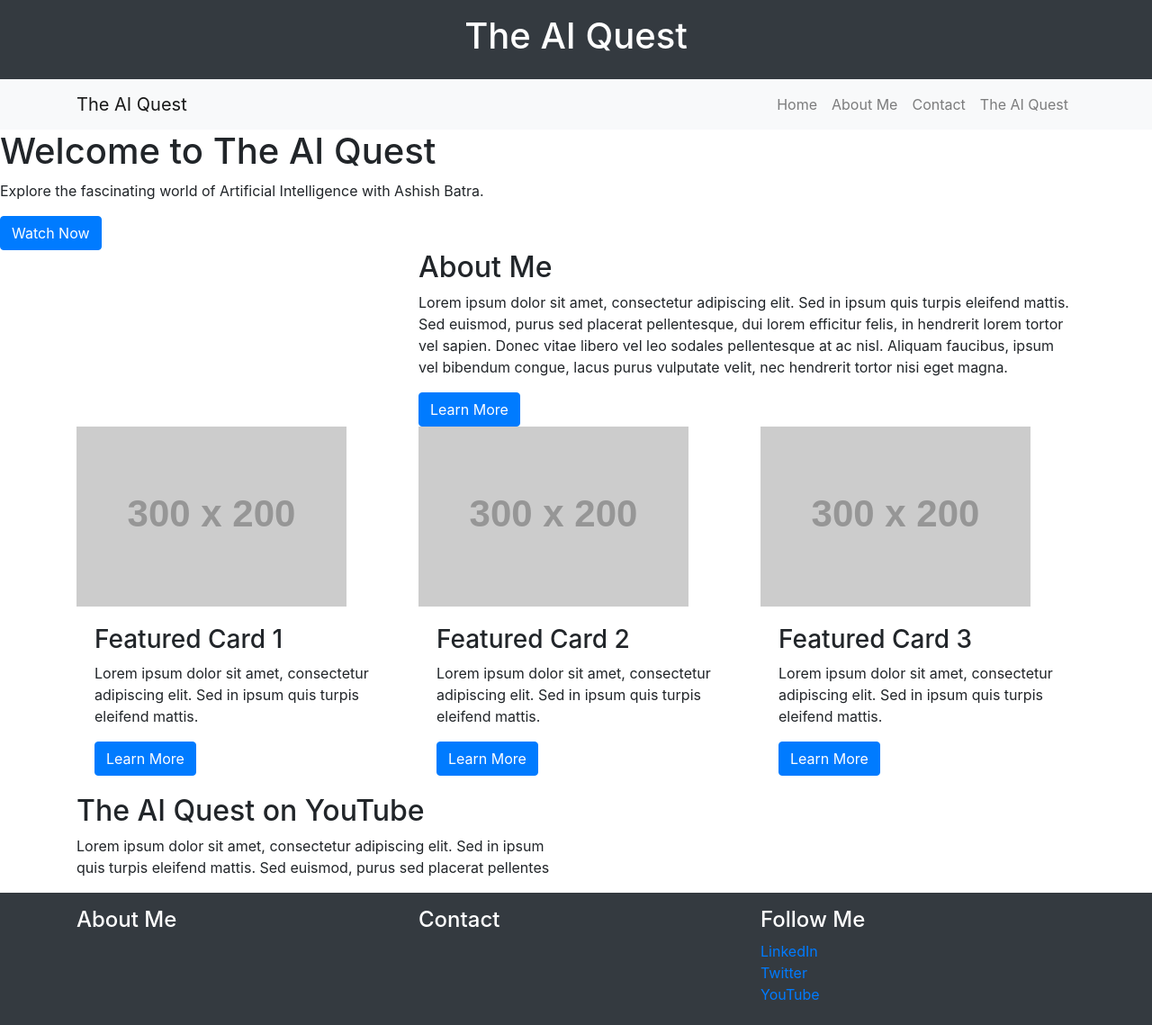
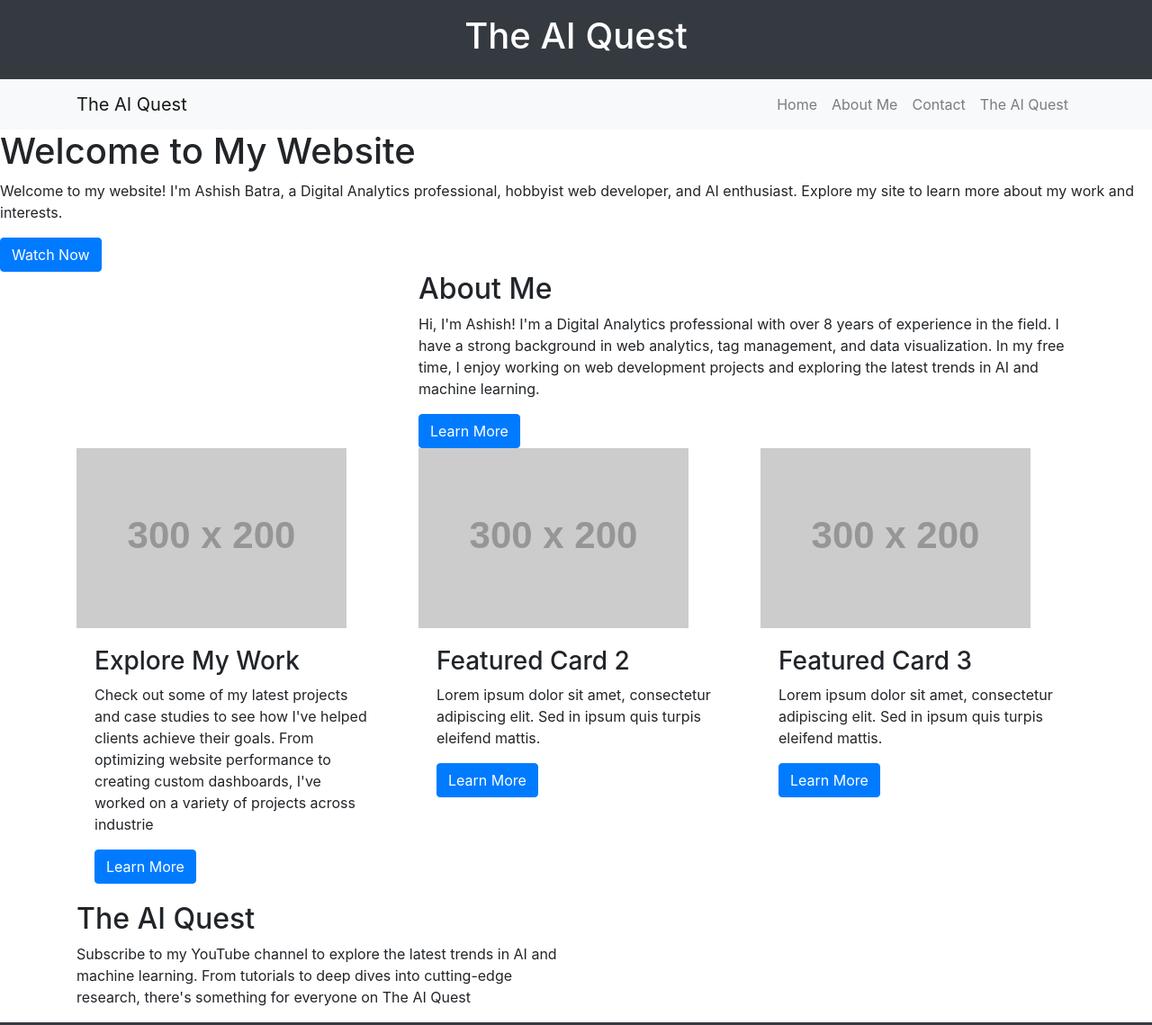
Before and after one commit to ashishbatra/chatgpt-static-site, a plain HTML site: page index2.html in a window 1280 px wide. Shown: the top 1139 px of the page at 90% size. Drawn offline with nearby package versions, Linux system fonts and the light colour scheme; placeholder pictures from the web are drawn by us.

Commit message:
Update index2.html

```diff
--- a/index2.html
+++ b/index2.html
@@ -45,8 +45,8 @@
     <!-- Placeholder for video -->
   </div>
   <div class="hero-content">
-    <h1>Welcome to The AI Quest</h1>
-    <p>Explore the fascinating world of Artificial Intelligence with Ashish Batra.</p>
+    <h1>Welcome to My Website</h1>
+    <p>Welcome to my website! I'm Ashish Batra, a Digital Analytics professional, hobbyist web developer, and AI enthusiast. Explore my site to learn more about my work and interests.</p>
     <a href="#" class="btn btn-primary">Watch Now</a>
   </div>
 </section>
@@ -61,8 +61,8 @@
       </div>
       <div class="col-md-8">
         <h2>About Me</h2>
-        <p>Lorem ipsum dolor sit amet, consectetur adipiscing elit. Sed in ipsum quis turpis eleifend mattis. Sed euismod, purus sed placerat pellentesque, dui lorem efficitur felis, in hendrerit lorem tortor vel sapien. Donec vitae libero vel leo sodales pellentesque at ac nisl. Aliquam faucibus, ipsum vel bibendum congue, lacus purus vulputate velit, nec hendrerit tortor nisi eget magna.</p>
-        <a href="#" class="btn btn-primary">Learn More</a>
+        <p>Hi, I'm Ashish! I'm a Digital Analytics professional with over 8 years of experience in the field. I have a strong background in web analytics, tag management, and data visualization. In my free time, I enjoy working on web development projects and exploring the latest trends in AI and machine learning.</p>
+        <a href="/about.html" class="btn btn-primary">Learn More</a>
       </div>
     </div>
   </div>
@@ -75,8 +75,8 @@
         <div class="featured-card">
           <img src="https://via.placeholder.com/300x200" alt="Card Image">
           <div class="card-body">
-            <h3>Featured Card 1</h3>
-            <p>Lorem ipsum dolor sit amet, consectetur adipiscing elit. Sed in ipsum quis turpis eleifend mattis.</p>
+            <h3>Explore My Work</h3>
+            <p>Check out some of my latest projects and case studies to see how I've helped clients achieve their goals. From optimizing website performance to creating custom dashboards, I've worked on a variety of projects across industrie</p>
             <a href="#" class="btn btn-primary">Learn More</a>
           </div>
         </div>
@@ -109,8 +109,8 @@
   <div class="container">
     <div class="row">
       <div class="col-md-6">
-        <h2>The AI Quest on YouTube</h2>
-        <p>Lorem ipsum dolor sit amet, consectetur adipiscing elit. Sed in ipsum quis turpis eleifend mattis. Sed euismod, purus sed placerat pellentes
+        <h2>The AI Quest</h2>
+        <p>Subscribe to my YouTube channel to explore the latest trends in AI and machine learning. From tutorials to deep dives into cutting-edge research, there's something for everyone on The AI Quest
         </p>
         </h2>
     </div>
```
